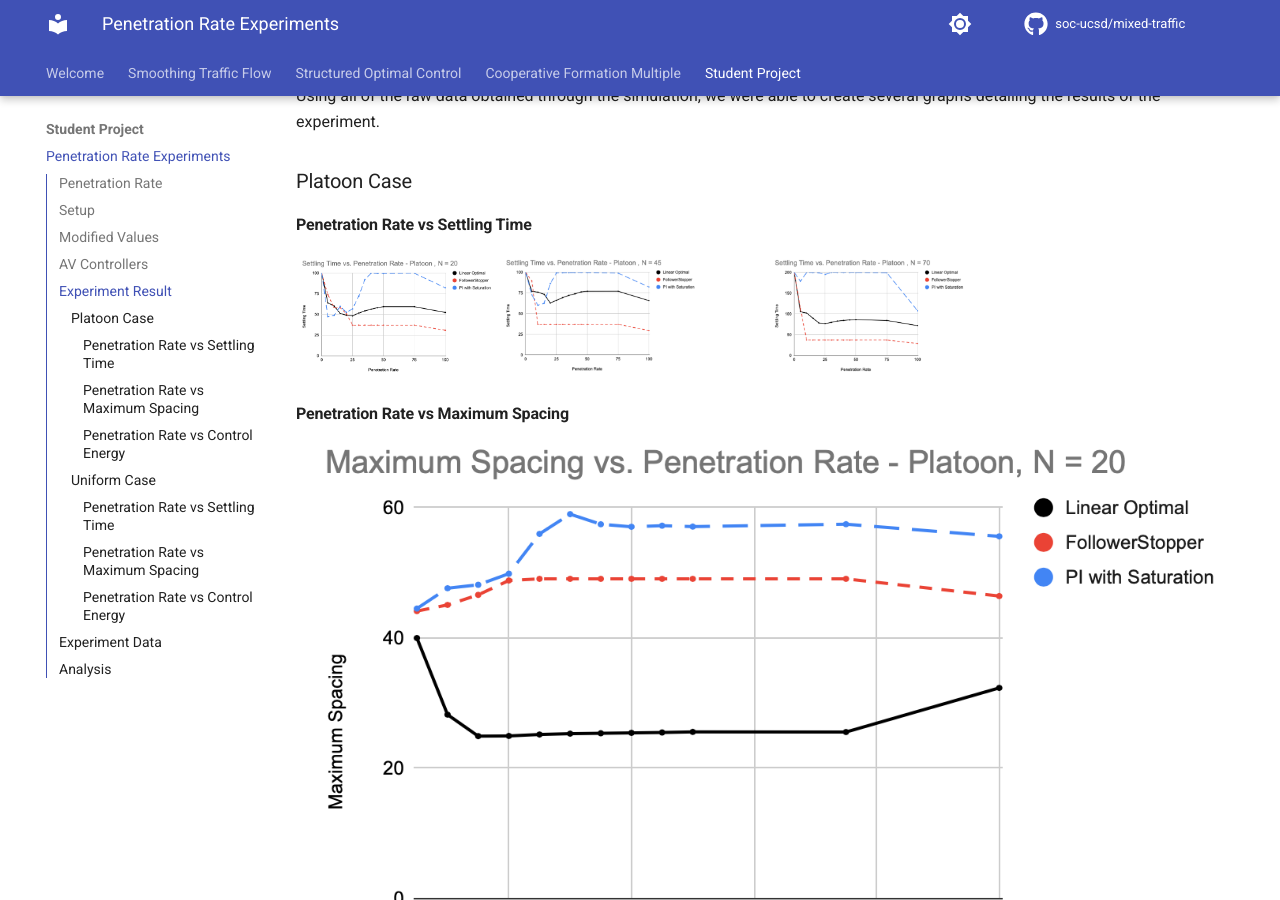
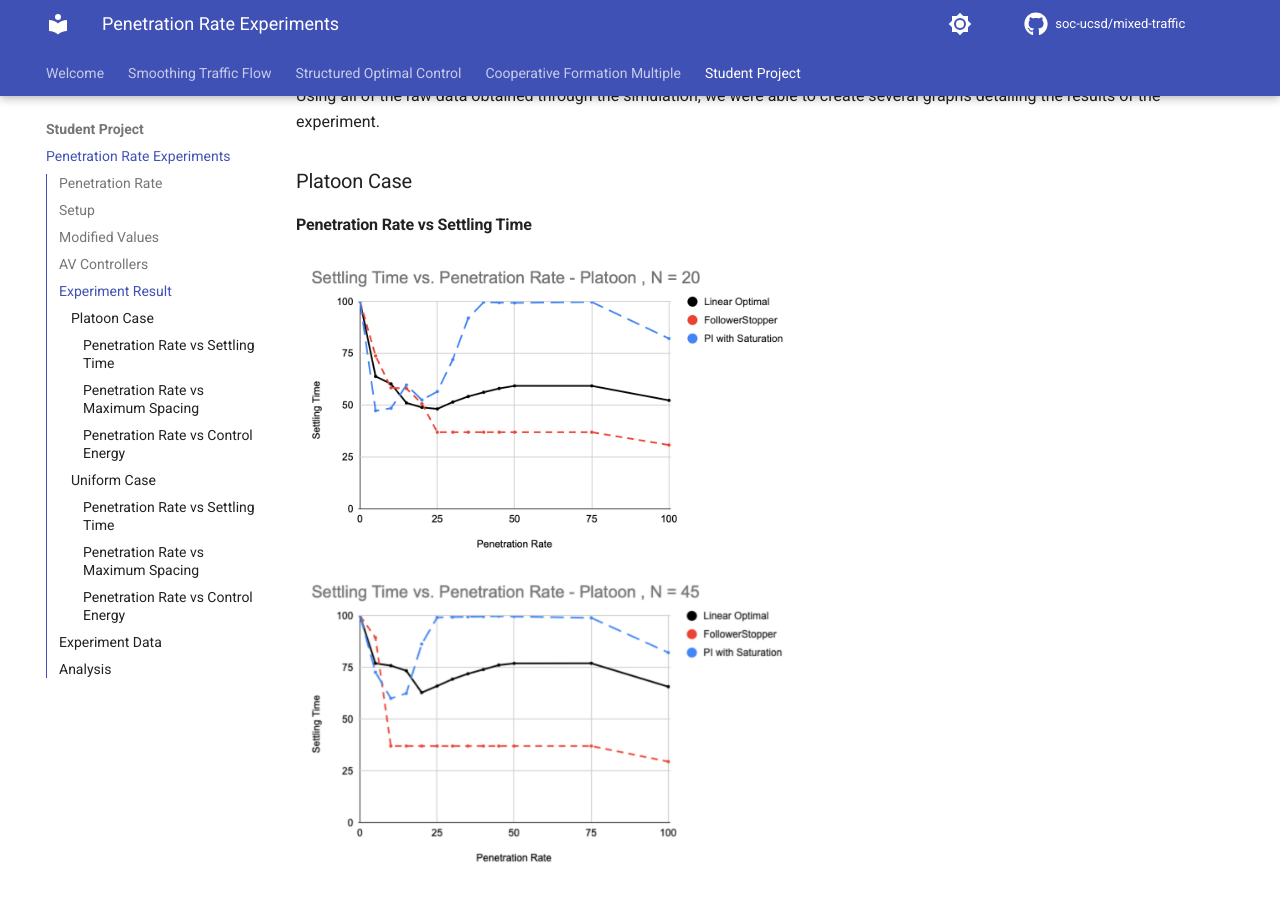
Before and after one commit to soc-ucsd/mixed-traffic, an MkDocs documentation site: the page built from docs/student_project/numerical_data.md, in a window 1280 px wide and 900 px high, scrolled down 1140 px. Built offline with MkDocs 1.6.1 and Material for MkDocs 9.7.7, drawn with Linux system fonts in a browser that asks for light colours; comment, search, counter and statistics services are not loaded.

Commit message:
Update numerical_data.md

```diff
--- a/docs/student_project/numerical_data.md
+++ b/docs/student_project/numerical_data.md
@@ -38,9 +38,9 @@ Using all of the raw data obtained through the simulation, we were able to creat
 
 <div class="grid cards" markdown>
 
-![Alt Text](images/penetration_rate_data/Platoon/Platoon_N=20_settlingtime.png){ width="200" } ![Alt Text](images/penetration_rate_data/Platoon/Platoon_N=45_settlingtime.png){ width="200" }
-
-![Alt Text](images/penetration_rate_data/Platoon/Platoon_N=70_settlingtime.png){ width="200" }
+![Alt Text](images/penetration_rate_data/Platoon/Platoon_N=20_settlingtime.png){ width="500" }
+![Alt Text](images/penetration_rate_data/Platoon/Platoon_N=45_settlingtime.png){ width="500" }
+![Alt Text](images/penetration_rate_data/Platoon/Platoon_N=70_settlingtime.png){ width="500" }
 
 </div>
 
```
